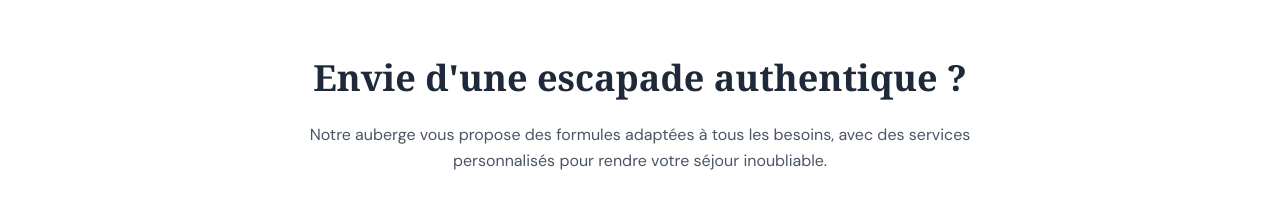
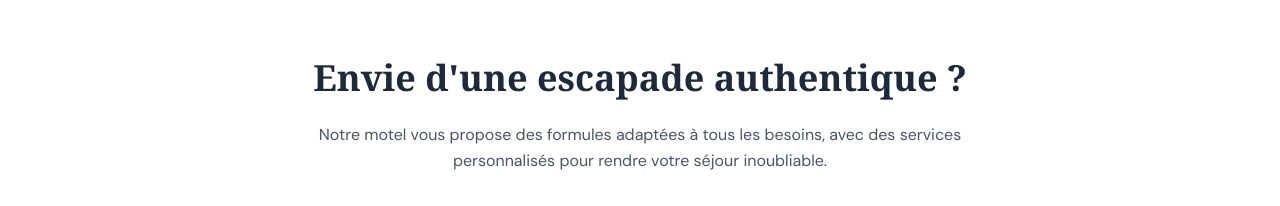
Before and after one commit to 1998-el/auberge, a Next.js app: page /chambres in a window 1280 px wide. Shown: the part 1280-1486 px from the top of the page. Built offline with nearby package versions, Linux system fonts and the light colour scheme; a web font is replaced by a local one.

Commit message:
room page: replace auberge -> motel

```diff
--- a/src/app/chambres/page.tsx
+++ b/src/app/chambres/page.tsx
@@ -60,7 +60,7 @@ export default function ChambresPage() {
             Envie d&apos;une escapade authentique ?
           </h2>
           <p className="text-gray-600 leading-relaxed mb-8 max-w-2xl mx-auto">
-            Notre auberge vous propose des formules adaptées à tous les besoins, avec des services personnalisés pour rendre votre séjour inoubliable.
+            Notre motel vous propose des formules adaptées à tous les besoins, avec des services personnalisés pour rendre votre séjour inoubliable.
           </p>
           <div className="flex flex-col sm:flex-row justify-center gap-4 mb-8">
             <div className="bg-amber-50 p-4 rounded-lg">
```
